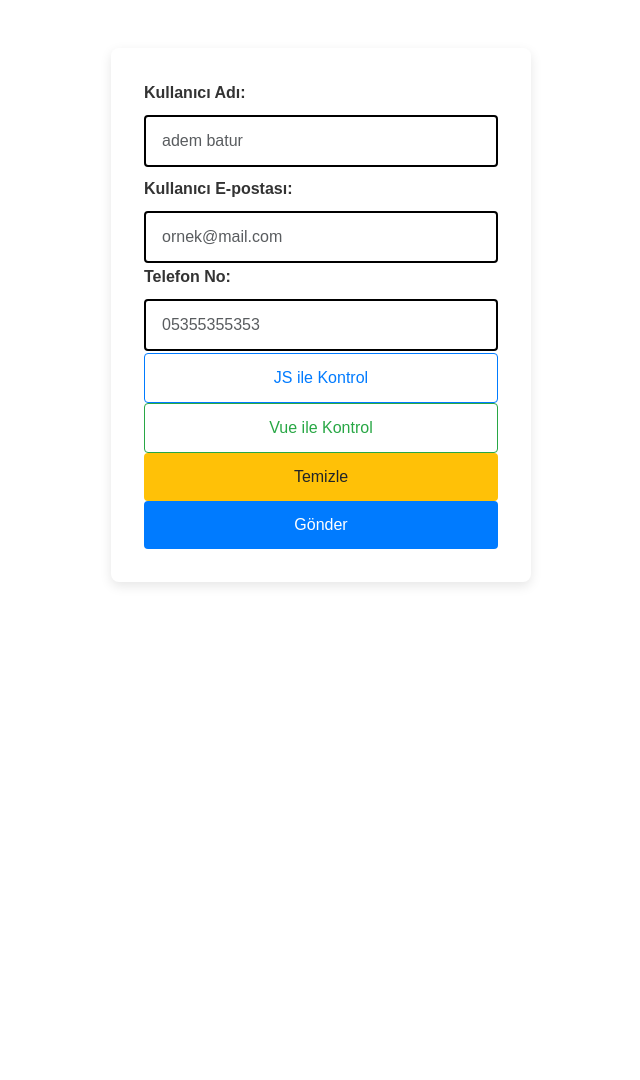
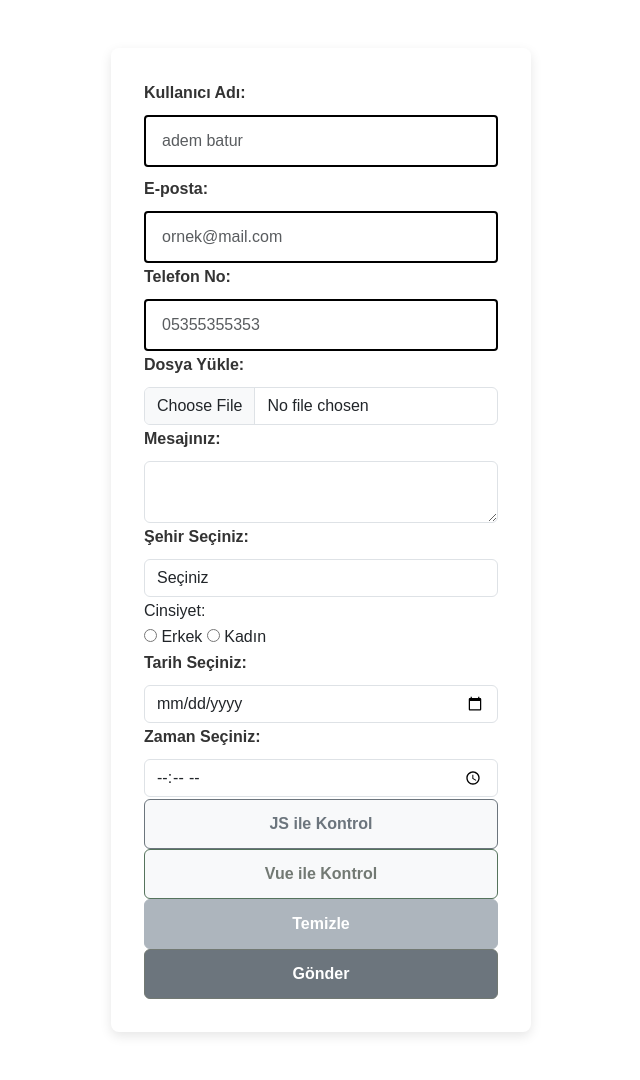
Before and after one commit to adembtr/web-tek-projesi, a PHP site: the page made by iletişim.html in a window 1280 px wide. Shown: the whole page, without its empty margins (319-959 px from the left). Before the commit the page ends 586 px from the top, so only its background shows below. Run offline with PHP 8.4, Linux system fonts and the light colour scheme.

Commit message:
iletişimde değişiklik yaptım

```diff
--- a/css/iletişim.css
+++ b/css/iletişim.css
@@ -63,47 +63,51 @@
   width: 100%;
   padding: 0.75rem;
   font-size: 1rem;
-  border-radius: 4px;
+  border-radius: 6px;
   border: none;
   cursor: pointer;
-  transition: background-color 0.5s;
+  transition: all 0.3s ease-in-out;
+  font-weight: 600;
 }
 
-/* 9) Renkli buton varyasyonları */
+/* 9) Renkli buton varyasyonları - Gri tonlar ve modern dokunuşlar */
 .loginMenü button.btn-primary {
-  background-color: #007bff;
-  color: #fff;
+  background-color: #6c757d;
+  color: #ffffff;
+  border: 1px solid #727973;
 }
 .loginMenü button.btn-primary:hover {
-  background-color: #0069d9;
+  background-color: rgb(28, 140, 20);
+  color: #000000;
 }
 
 .loginMenü button.btn-outline-primary {
-  background: transparent;
-  color: #007bff;
-  border: 1px solid #007bff;
+  background-color: #f8f9fa;
+  color: #6c757d;
+  border: 1px solid #6c757d;
 }
 .loginMenü button.btn-outline-primary:hover {
-  background: #007bff;
-  color: #fff;
+  background-color: #00ddff;
+  color: #ffffff;
 }
 
 .loginMenü button.btn-outline-success {
-  background: transparent;
-  color: #28a745;
-  border: 1px solid #28a745;
+  background-color: #f8f9fa;
+  color: #727973;
+  border: 1px solid #55735c;
 }
 .loginMenü button.btn-outline-success:hover {
-  background: #28a745;
-  color: #fff;
+  background-color: #00ddff;
+  color: #ffffff;
 }
 
 .loginMenü button.btn-warning {
-  background-color: #ffc107;
-  color: #212529;
+  background-color: #adb5bd;
+  color: #ffffff;
+  border: 1px solid #adb5bd;
 }
 .loginMenü button.btn-warning:hover {
-  background-color: #e0a800;
+  background-color: #ff0000;
 }
 
 /* 10) telefon modu */
--- a/iletişim.html
+++ b/iletişim.html
@@ -5,125 +5,110 @@
     <meta name="viewport" content="width=device-width, initial-scale=1.0">
     <title>iletişim</title>
     <link rel="stylesheet" href="/css/iletişim.css">
-    <link rel="stylesheet" href="https://cdnjs.cloudflare.com/ajax/libs/font-awesome/6.0.0-beta3/css/all.min.css"> <!--ikon eklemeye yariyor-->
+    <link rel="stylesheet" href="https://cdnjs.cloudflare.com/ajax/libs/font-awesome/6.0.0-beta3/css/all.min.css">
     <link rel="stylesheet" href="/css/menu.css">
-    <link href='https://unpkg.com/boxicons@2.1.4/css/boxicons.min.css' rel='stylesheet'> <!--iconlari kullanmak için-->
-    <link href="https://cdn.jsdelivr.net/npm/bootstrap@5.3.5/dist/css/bootstrap.min.css" rel="stylesheet" integrity="sha384-SgOJa3DmI69IUzQ2PVdRZhwQ+dy64/BUtbMJw1MZ8t5HZApcHrRKUc4W0kG879m7" crossorigin="anonymous">
-
+    <link href='https://unpkg.com/boxicons@2.1.4/css/boxicons.min.css' rel='stylesheet'>
+    <link href="https://cdn.jsdelivr.net/npm/bootstrap@5.3.5/dist/css/bootstrap.min.css" rel="stylesheet">
 </head>
 <body>
-
     <div class="loginMenü" id="app">
-        <form
-          id="contactForm"
-          action="iletişim.php"
-          method="POST"
-          novalidate
-          @submit.prevent="onSubmitVue"
-        ><!--– novalidate : HTML5’in yerleşik form doğrulamasını devre dışı bırakır.
-        submit.prevent="onSubmitVue"
-        – Bu bir Vue.js kısayoludur (v-on:submit.prevent).
-        – submit olayını (form gönderme tuşuna basıldığında tetiklenen) dinler.
-        – .prevent ile tarayıcının varsayılan “formu gönder ve sayfayı yenile” davranışını engeller-->
-
+        <form id="contactForm" action="iletişim.php" method="POST" novalidate @submit.prevent="onSubmitVue">
             <table>
-            <!-- Kullanıcı Adı -->
                 <tr>
                     <td><label for="username">Kullanıcı Adı:</label></td>
                     <td>
-                <input
-                  type="text"
-                  name="username"
-                  id="username"
-                  placeholder="adem batur"
-                  v-model="form.username"
-                  class="form-control"
-                ><!--v-model="form.username"
-                Vue.js’de iki yönlü veri bağlaması yapar. Bu alana girilen değer otomatik olarak bileşenin form.username değişkenine aktarılır ve değişken güncellenirse alan da güncellenir.
-
-                class="form-control"
-                Bu girişe form-control isimli CSS sınıfını atar. Bootstrap veya kendi yazdığınız stil kurallarına göre görsel düzen ve davranış kazandırır.-->
-                <div class="text-danger" v-if="errors.username">
-                  {{ errors.username }}
-                </div>
+                        <input type="text" name="username" id="username" placeholder="adem batur" v-model="form.username" class="form-control">
+                        <div class="text-danger" v-if="errors.username">{{ errors.username }}</div>
                     </td>
                 </tr>
 
-            <!-- E-posta -->
                 <tr>
-              <td><label for="email">Kullanıcı E-postası:</label></td>
+                    <td><label for="email">E-posta:</label></td>
                     <td>
-                <input
-                  type="email"
-                  name="email"
-                  id="email"
-                  placeholder="ornek@mail.com"
-                  v-model="form.email"
-                  class="form-control"
-                >
-                <div class="text-danger" v-if="errors.email">
-                  {{ errors.email }}
-                </div>
+                        <input type="email" name="email" id="email" placeholder="ornek@mail.com" v-model="form.email" class="form-control">
+                        <div class="text-danger" v-if="errors.email">{{ errors.email }}</div>
                     </td>
                 </tr>
 
-            <!-- Telefon -->
                 <tr>
                     <td><label for="telefon">Telefon No:</label></td>
                     <td>
-                <input
-                  type="tel"
-                  name="telefon"
-                  id="telefon"
-                  placeholder="05355355353"
-                  v-model="form.telefon"
-                  class="form-control"
-                >
-                <div class="text-danger" v-if="errors.telefon">
-                  {{ errors.telefon }}
-                </div>
+                        <input type="tel" name="telefon" id="telefon" placeholder="05355355353" v-model="form.telefon" class="form-control">
+                        <div class="text-danger" v-if="errors.telefon">{{ errors.telefon }}</div>
                     </td>
                 </tr>
 
-            <!-- Butonlar -->
+                <tr>
+                    <td><label for="dosya">Dosya Yükle:</label></td>
+                    <td>
+                        <input type="file" name="dosya" id="dosya" @change="onFileChange" class="form-control">
+                        <div class="text-danger" v-if="errors.dosya">{{ errors.dosya }}</div>
+                    </td>
+                </tr>
+
+                <tr>
+                    <td><label for="mesaj">Mesajınız:</label></td>
+                    <td>
+                        <textarea name="mesaj" id="mesaj" v-model="form.mesaj" class="form-control"></textarea>
+                        <div class="text-danger" v-if="errors.mesaj">{{ errors.mesaj }}</div>
+                    </td>
+                </tr>
+
+                <tr>
+                    <td><label for="sehir">Şehir Seçiniz:</label></td>
+                    <td>
+                        <select name="sehir" id="sehir" v-model="form.sehir" class="form-control">
+                            <option value="">Seçiniz</option>
+                            <option value="Van">Van</option>
+                            <option value="Kocaeli">Kocaeli</option>
+                            <option value="İstanbul">İstanbul</option>
+                            <option value="İngiltere">İngiltere</option>
+                        </select>
+                        <div class="text-danger" v-if="errors.sehir">{{ errors.sehir }}</div>
+                    </td>
+                </tr>
+
+                <tr>
+                    <td>Cinsiyet:</td>
+                    <td>
+                        <input type="radio" name="cinsiyet" value="erkek" v-model="form.cinsiyet"> Erkek
+                        <input type="radio" name="cinsiyet" value="kadin" v-model="form.cinsiyet"> Kadın
+                        <div class="text-danger" v-if="errors.cinsiyet">{{ errors.cinsiyet }}</div>
+                    </td>
+                </tr>
+
+                <tr>
+                    <td><label for="tarih">Tarih Seçiniz:</label></td>
+                    <td>
+                        <input type="date" name="tarih" id="tarih" v-model="form.tarih" class="form-control">
+                        <div class="text-danger" v-if="errors.tarih">{{ errors.tarih }}</div>
+                    </td>
+                </tr>
+
+                <tr>
+                    <td><label for="zaman">Zaman Seçiniz:</label></td>
+                    <td>
+                        <input type="time" name="zaman" id="zaman" v-model="form.zaman" class="form-control">
+                        <div class="text-danger" v-if="errors.zaman">{{ errors.zaman }}</div>
+                    </td>
+                </tr>
+
                 <tr>
                     <td colspan="2" style="text-align: right;">
-                <button
-                  type="button"
-                  id="jsValidateBtn"
-                  class="btn btn-outline-primary me-2"
-                >
-                  JS ile Kontrol
-                </button>
-                <button
-                  type="button"
-                  @click="validateVue"
-                  class="btn btn-outline-success me-2"
-                >
-                  Vue ile Kontrol
-                </button>
-                <button
-                  type="button"
-                  @click="clearForm"
-                  class="btn btn-warning me-2"
-                >
-                  Temizle
-                </button>
-                <button type="submit" class="btn btn-primary">
-                  Gönder
-                </button>
+                        <button type="button" id="jsValidateBtn" class="btn btn-outline-primary me-2">JS ile Kontrol</button>
+                        <button type="button" @click="validateVue" class="btn btn-outline-success me-2">Vue ile Kontrol</button>
+                        <button type="button" @click="clearForm" class="btn btn-warning me-2">Temizle</button>
+                        <button type="submit" class="btn btn-primary">Gönder</button>
                     </td>
                 </tr>
             </table>
         </form>
     </div>
 
-
-    <script src="https://cdn.jsdelivr.net/npm/vue@2"></script> <!-- vue js kütüphanesi -->
+    <script src="https://cdn.jsdelivr.net/npm/vue@2"></script>
     <script src="script.js"></script>
-    <script src="iletişim_script.js"> </script>
+    <script src="iletişim_script.js"></script>
     <script src="vue_script.js"></script>
-    <script src="https://cdn.jsdelivr.net/npm/bootstrap@5.3.5/dist/js/bootstrap.bundle.min.js" integrity="sha384-k6d4wzSIapyDyv1kpU366/PK5hCdSbCRGRCMv+eplOQJWyd1fbcAu9OCUj5zNLiq" crossorigin="anonymous"></script>
-
+    <script src="https://cdn.jsdelivr.net/npm/bootstrap@5.3.5/dist/js/bootstrap.bundle.min.js"></script>
 </body>
 </html>
```
Also changed, not shown: iletişim.php (+26 -18 lines), iletişim_script.js (+44 -8 lines), vue_script.js (+28 -26 lines), img/noron-cesitleri-nelerdir-duyu-motor-ara-noron-png-AJhX.png (deleted), 1 other file. Lines whose indentation alone changed are shown as unchanged.
